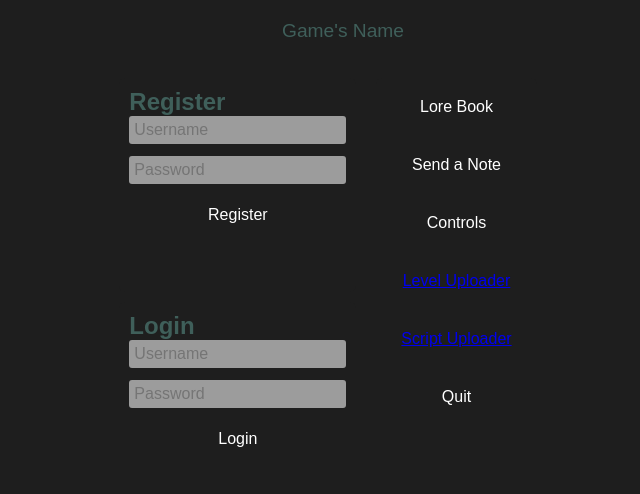
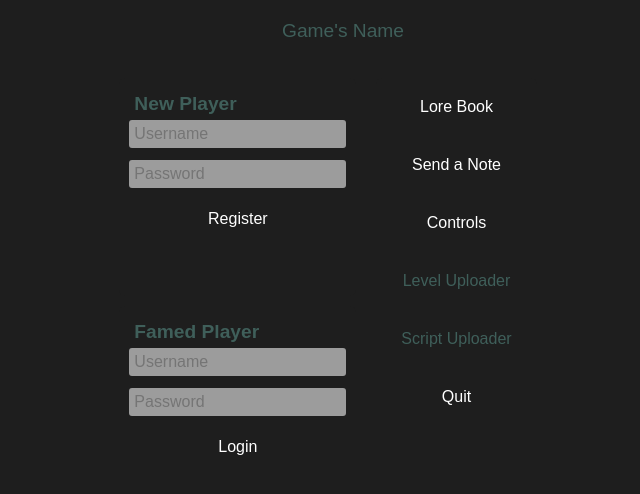
Before and after one commit to ElijahPlushkov/roguelike-game-test, a PHP site: page /roguelike-game/ in a window 1280 px wide. Shown: the top 494 px of the page, without its empty margins (312-952 px from the left). Run offline with PHP 8.4, Linux system fonts and the light colour scheme; data that the repository does not hold is empty; some libraries are stand-ins or nearby versions; some web fonts are replaced.

Commit message:
minor improvements

```diff
--- a/app/views/main-menu.view.php
+++ b/app/views/main-menu.view.php
@@ -8,7 +8,7 @@
         <section class="menu__authentication">
 
             <div class="menu__container">
-                <h2>Register</h2>
+                <h2 class="menu__heading">New Player</h2>
                 <form action="register" method="POST" class="menu__form">
                     <input type="text" name="username" placeholder="Username" required class="menu__input">
                     <input type="password" name="password" placeholder="Password" required class="menu__input">
@@ -17,7 +17,7 @@
             </div>
 
             <div class="menu__container">
-                <h2>Login</h2>
+                <h2 class="menu__heading">Famed Player</h2>
                 <form action="login" method="POST" class="menu__form">
                     <input type="text" name="username" placeholder="Username" required class="menu__input">
                     <input type="password" name="password" placeholder="Password" required class="menu__input">
@@ -80,11 +80,11 @@
         </div>
 
         <div class="menu__button">
-            <a href="upload-level">Level Uploader</a>
+            <a class="menu__link" href="upload-level">Level Uploader</a>
         </div>
 
         <div class="menu__button">
-            <a href="upload-script">Script Uploader</a>
+            <a class="menu__link" href="upload-script">Script Uploader</a>
         </div>
 
         <form action="logout" method="POST">
```
